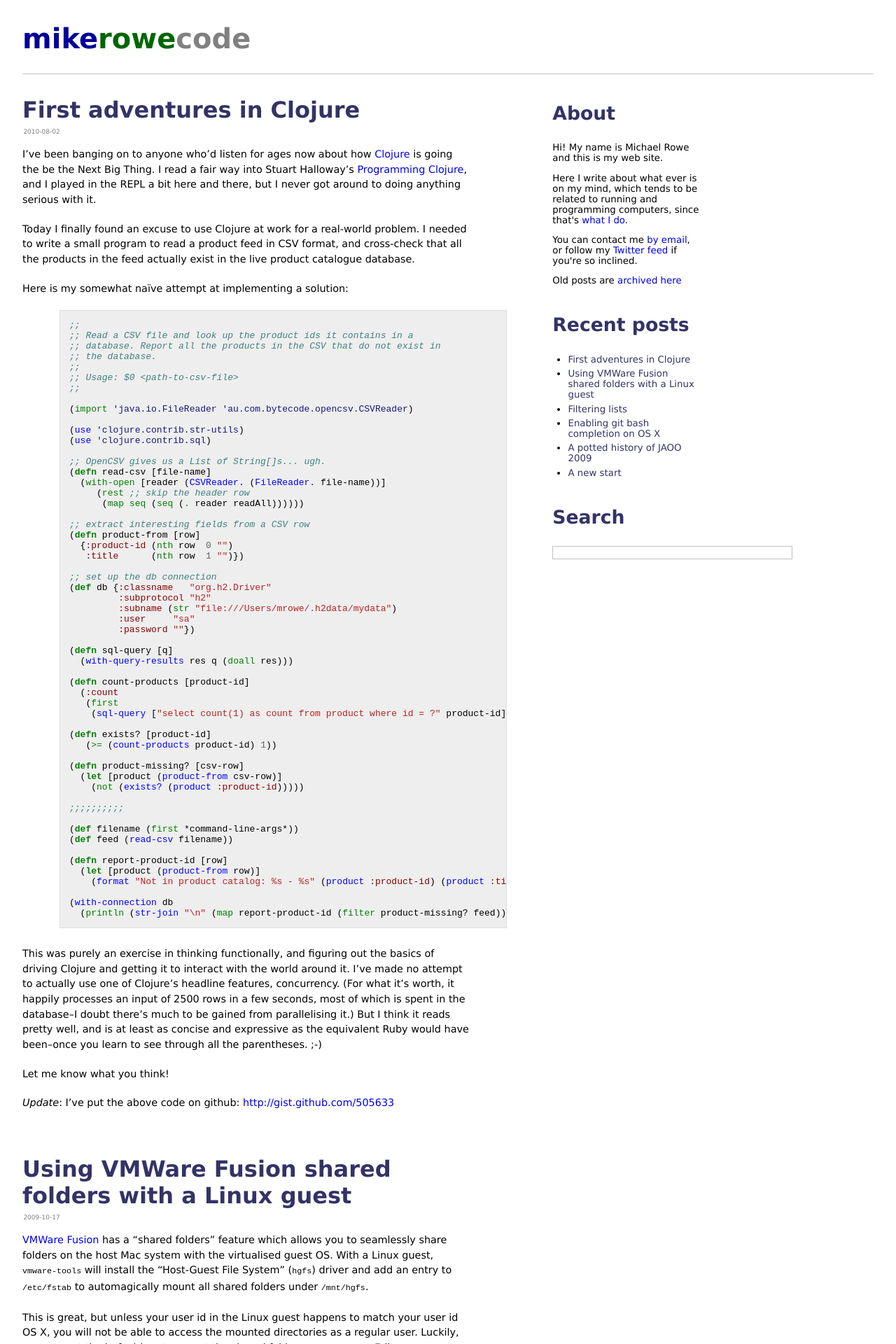
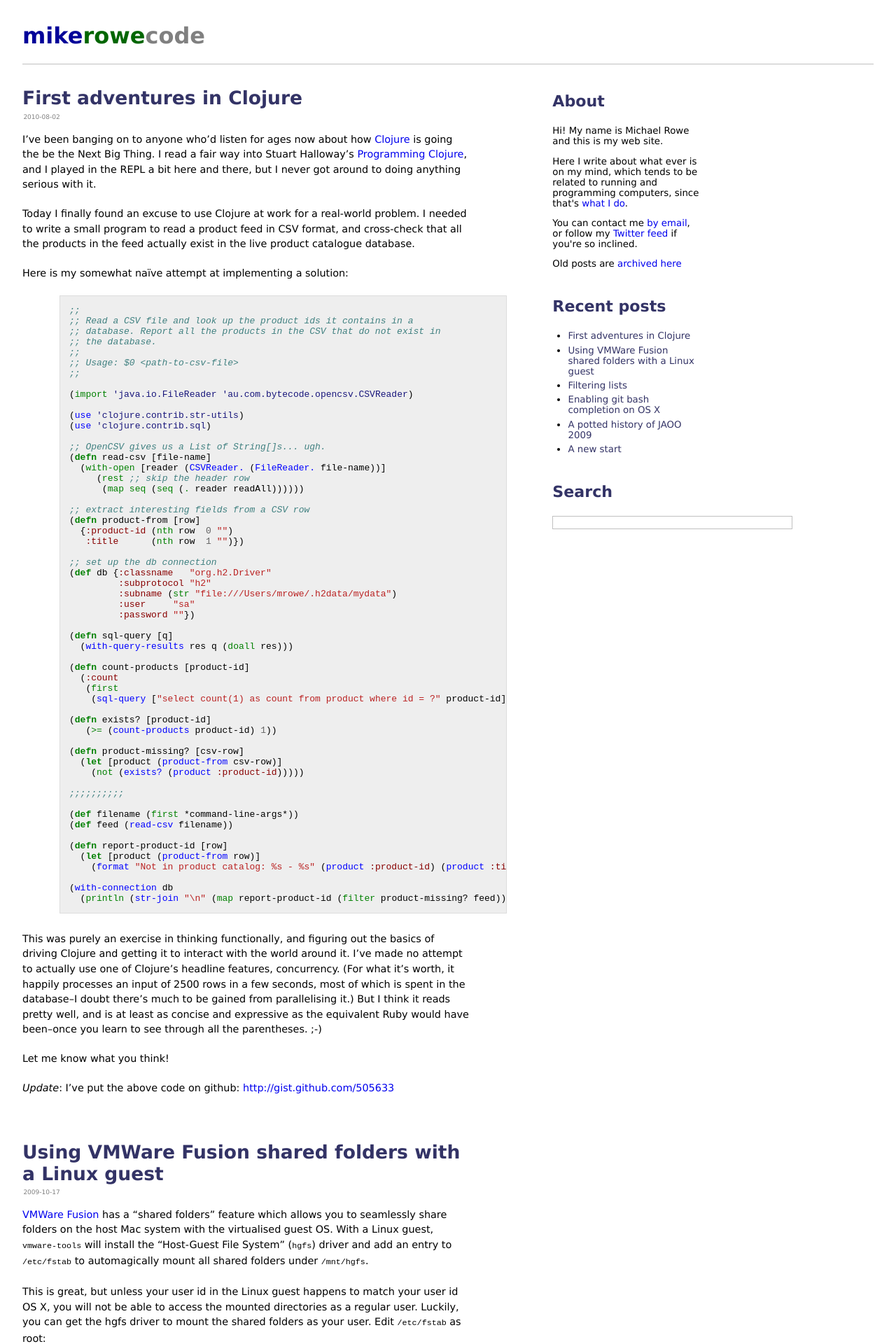
Before and after one commit to mrowe/mikerowecode.com, a Jekyll site: the page built from index.html, in a window 1280 px wide. Shown: the top 1920 px of the page at 70% size. Built offline with Jekyll 4.4.1, drawn with Linux system fonts in a browser that asks for light colours; Markdown is read by kramdown in place of the engine named in the settings.

Commit message:
Big headings were too big.

```diff
--- a/css/style.css
+++ b/css/style.css
@@ -6,8 +6,7 @@ body {
   color: #000;
 }
 
-h1 { font-size: 2.5em; }
-h2 { font-size: 2em; }
+h2 { font-size: 1.66em; }
 
 h1, h1 a, h1 a:link, h1 a:visited {
   text-decoration: none;
```
